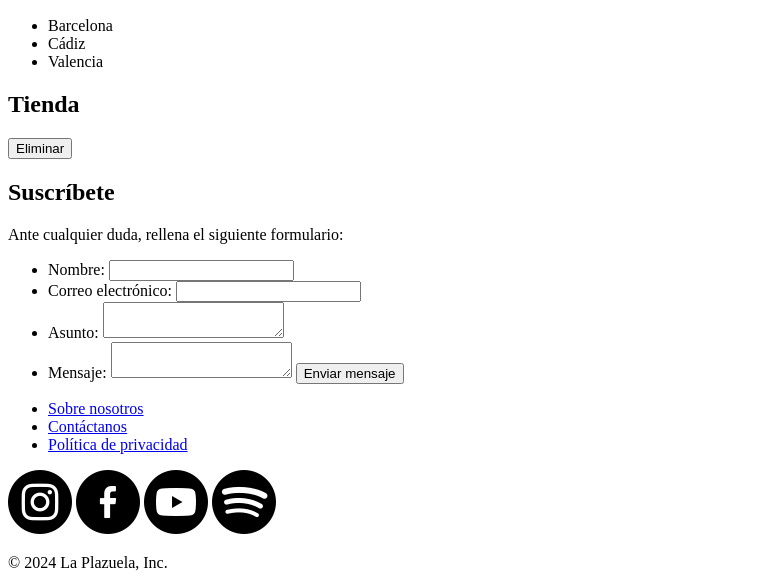
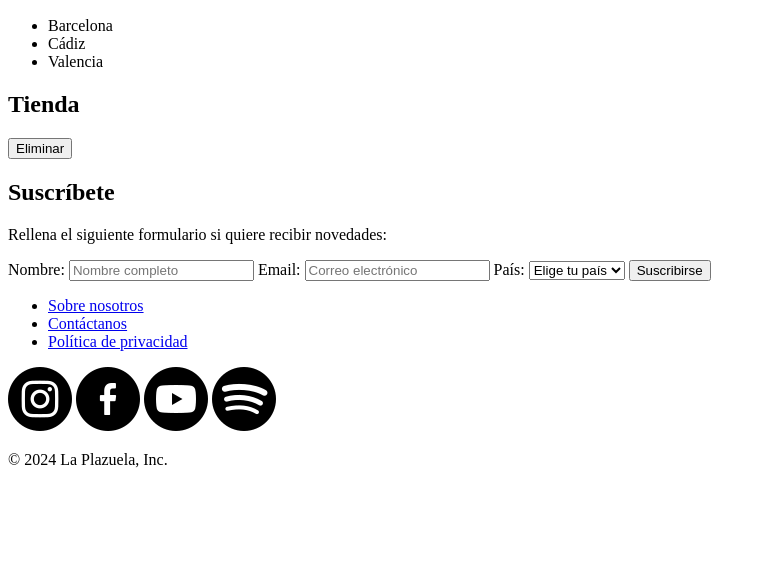
Before and after one commit to marinalsz/html5_arquitectura_informacion, a plain HTML site: page index.html in a window 1280 px wide. Shown: the part 2027-2615 px from the top of the page, without its empty margins (0-766 px from the left). After the commit the page ends 2512 px from the top, so only its background shows below. Drawn offline with Linux system fonts and the light colour scheme.

Commit message:
Cambio formulario

```diff
--- a/index.html
+++ b/index.html
@@ -69,27 +69,20 @@
       </section>
       <section id="suscribete">
         <h2>Suscríbete</h2>
-        <p>Ante cualquier duda, rellena el siguiente formulario:</p>
+        <p>Rellena el siguiente formulario si quiere recibir novedades:</p>
         <form action="#null" method="post">
-          <ul>
-            <li>
-              <label for="nombre">Nombre:</label>
-              <input type="text" id="nombre" name="nombre_usuario" />
-            </li>
-            <li>
-              <label for="mail">Correo electrónico:</label>
-              <input type="email" id="mail" name="user_mail" />
-            </li>
-            <li>
-              <label for="asunto">Asunto:</label>
-              <textarea id="asunto" name="asunto"></textarea>
-            </li>
-            <li>
-              <label for="comentario">Mensaje:</label>
-              <textarea id="comentario" name="comentario"></textarea>
-              <input type="submit" value="Enviar mensaje" />
-            </li>
-          </ul>
+          <label for="nombre">Nombre:</label>
+          <input type="text" name="nombre" placeholder="Nombre completo" required>
+          <label for="correo">Email:</label>
+          <input type="email" name="correo" placeholder="Correo electrónico" required>
+          <label for="pais">País:</label>
+          <select name="pais">
+            <option value="">Elige tu país</option>
+            <option value="españa">España</option>
+            <option value="portugal">Portugal</option>
+            <option value="argentina">Argentina</option>
+          </select>
+          <input type="submit" value="Suscribirse">
         </form>
       </section>
     </main>
```
